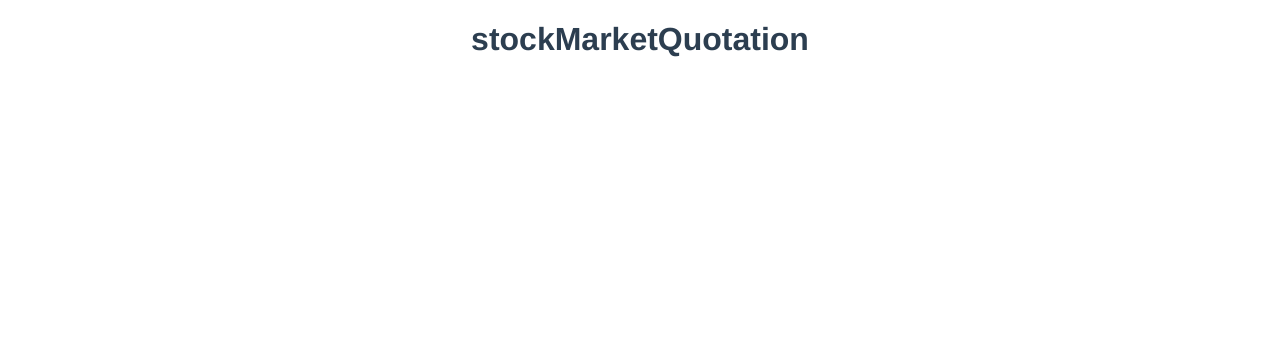
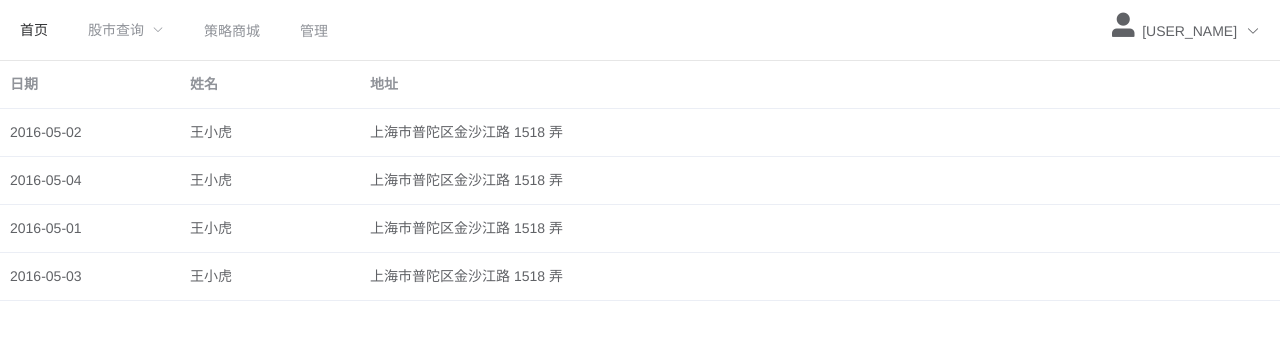
Before and after one commit to swh256/Quantitative-Transaction-SS, a Vue app in the folder vue/: page /#/stockinfo/stockmarketquotation in a window 1280 px wide. Shown: the top 340 px of the page. Built offline with nearby package versions, Linux system fonts and the light colour scheme.

Commit message:
除策略商城以外的页面框架、重复组件打包

```diff
--- a/vue/src/App.vue
+++ b/vue/src/App.vue
@@ -3,6 +3,11 @@
     <router-view/>
   </div>
 </template>
+
+<script>
+  // import nav from "./components/nav";
+  // import headNav from "./components/headNav";
+</script>
 
 <style>
 #app {
--- /dev/null
+++ b/vue/src/components/headNav.vue
@@ -0,0 +1,39 @@
+<template>
+  <!--  导航栏  -->
+  <el-menu :default-active="''" class="el-menu-demo" mode="horizontal" @select="handleSelect">
+    <el-menu-item index="1">首页</el-menu-item>
+    <el-submenu index="2">
+      <template slot="title">股市查询</template>
+      <router-link :to="{name:'stockMarketQuotation'}"><el-menu-item index="2-1">整体行情查询</el-menu-item></router-link>
+      <router-link :to="{name:'stockQuotation'}"><el-menu-item index="2-2">单只股票查询</el-menu-item></router-link>
+    </el-submenu>
+    <el-menu-item index="3"><router-link :to="{name:'strategyStore'}">策略商城</router-link></el-menu-item>
+    <el-menu-item index="4"><router-link :to="{name:'manager'}">管理</router-link></el-menu-item>
+    <div class="index-nav-right" type="flex" v-if="false">
+      <el-button  >登录</el-button>
+      <el-button  >注册</el-button>
+    </div>
+    <div class="index-nav-right" type="flex" v-else>
+      <el-dropdown>
+          <span class="el-dropdown-link">
+            <i class="el-icon-user-solid" ></i>
+            <span> [USER_NAME] </span>
+            <i class="el-icon-arrow-down el-icon--right"></i>
+          </span>
+        <el-dropdown-menu slot="dropdown">
+          <router-link :to="{name:'userInfo'}"><el-dropdown-item>用户信息</el-dropdown-item></router-link>
+          <el-dropdown-item divided>退出登录</el-dropdown-item>
+        </el-dropdown-menu>
+      </el-dropdown>
+    </div>
+  </el-menu>
+</template>
+
+<script>
+export default {
+  name: "headNav",
+  userName: "username"
+}
+</script>
+
+<style scoped src="../css/index.css"></style>
--- a/vue/src/views/index.vue
+++ b/vue/src/views/index.vue
@@ -1,40 +1,12 @@
 <template>
   <div class="index">
-    <!--  导航栏  -->
-    <el-menu :default-active="1" class="el-menu-demo" mode="horizontal" @select="handleSelect">
-      <el-menu-item index="1">首页</el-menu-item>
-      <el-submenu index="2">
-        <template slot="title">股市查询</template>
-        <router-link :to="{name:'stockMarketQuotation'}"><el-menu-item index="2-1">整体行情查询</el-menu-item></router-link>
-        <router-link :to="{name:'stockQuotation'}"><el-menu-item index="2-2">单只股票查询</el-menu-item></router-link>
-      </el-submenu>
-      <el-menu-item index="3"><router-link :to="{name:'strategyStore'}">策略商城</router-link></el-menu-item>
-      <el-menu-item index="4"><router-link :to="{name:'manager'}">管理</router-link></el-menu-item>
-      <div class="index-nav-right" type="flex" v-if="false">
-        <el-button  >登录</el-button>
-        <el-button  >注册</el-button>
-      </div>
-      <div class="index-nav-right" type="flex" v-else>
-        <el-dropdown>
-          <span class="el-dropdown-link">
-            <i class="el-icon-user-solid" ></i>
-            <i class="el-icon-arrow-down el-icon--right"></i>
-          </span>
-          <el-dropdown-menu slot="dropdown">
-            <el-dropdown-item>用户信息</el-dropdown-item>
-            <el-dropdown-item divided>退出登录</el-dropdown-item>
-          </el-dropdown-menu>
-        </el-dropdown>
-      </div>
-    </el-menu>
     <!--  主页图片  -->
+    <HeadNav></HeadNav>
     <el-carousel :interval="5000" arrow="always" style="background-color: #abdde5" :height="hdgd">
       <el-carousel-item v-for="item in 4" :key="item">
         <h3>{{ item }}</h3>
       </el-carousel-item>
     </el-carousel>
-
-    <div>{{number}}</div>
   </div>
 </template>
 
@@ -43,13 +15,20 @@
 import Vue from "vue";
 //import 'bootstrap/dist/css/bootstrap.min.css'
 //import 'bootstrap/dist/js/bootstrap.min.js'
+import headNav from "../components/headNav";
+import HeadNav from "../components/headNav";
 
 export default {
   name: 'index',
+  components: {HeadNav},
+  component(id) {
+    headNav
+  },
   data(){
     return{
-      number:'',
+      number: '',
       hdgd: '740px',
+      userName: 'username'
     }
   },
   methods:{
@@ -59,6 +38,7 @@ export default {
   },
   mounted() {
     let that = this;
+    //动态改变轮播图高度
     window.onresize = function windowResize() {
       // 通过捕获系统的onresize事件触发我们需要执行的事件
       var w = window.innerWidth
@@ -75,5 +55,5 @@ export default {
 }
 </script>
 
-<style src="../css/index.css"></style>
+<style src="../css/index.css" scoped></style>
 <!--<style scoped src="../css/bootstrap.min.css"></style>-->
--- a/vue/src/views/stockMarketQuotation.vue
+++ b/vue/src/views/stockMarketQuotation.vue
@@ -1,15 +1,77 @@
 <template>
 <div class="stockMarketQuotation">
-  <h1>stockMarketQuotation</h1>
+  <HeadNav></HeadNav>
+  <el-table
+      :data="tableData"
+      style="width: 100%"
+      :row-class-name="tableRowClassName">
+    <el-table-column
+        prop="date"
+        label="日期"
+        width="180">
+    </el-table-column>
+    <el-table-column
+        prop="name"
+        label="姓名"
+        width="180">
+    </el-table-column>
+    <el-table-column
+        prop="address"
+        label="地址">
+    </el-table-column>
+  </el-table>
 </div>
 </template>
 
 <script>
+import headNav from "../components/headNav";
+import HeadNav from "../components/headNav";
 export default {
-  name: "stockMarketQuotation"
+  name: "stockMarketQuotation",
+  components: {HeadNav},
+  data(){
+    return{
+      tableData: [{
+        date: '2016-05-02',
+        name: '王小虎',
+        address: '上海市普陀区金沙江路 1518 弄',
+      }, {
+        date: '2016-05-04',
+        name: '王小虎',
+        address: '上海市普陀区金沙江路 1518 弄'
+      }, {
+        date: '2016-05-01',
+        name: '王小虎',
+        address: '上海市普陀区金沙江路 1518 弄',
+      }, {
+        date: '2016-05-03',
+        name: '王小虎',
+        address: '上海市普陀区金沙江路 1518 弄'
+      }]
+    }
+  },
+  methods:{
+    tableRowClassName({row, rowIndex}) {
+      if (rowIndex === 1) {
+        return 'warning-row';
+      } else if (rowIndex === 3) {
+        return 'success-row';
+      }
+      return '';
+    }
+  },
+  component(id) {
+    headNav
+  },
 }
 </script>
 
 <style scoped>
+  .el-table .warning-row {
+    background: oldlace;
+  }
 
+  .el-table .success-row {
+    background: #f0f9eb;
+  }
 </style>
--- a/vue/src/views/stockQuotation.vue
+++ b/vue/src/views/stockQuotation.vue
@@ -1,12 +1,26 @@
 <template>
 <div class="stockQuotation">
-  <h1>stockQuotation</h1>
+  <HeadNav></HeadNav>
+  <el-container>
+    <el-header>
+
+    </el-header>
+    <el-main>
+
+    </el-main>
+  </el-container>
 </div>
 </template>
 
 <script>
+import headNav from "../components/headNav";
+import HeadNav from "../components/headNav";
 export default {
-  name: "stockQuotation"
+  name: "stockQuotation",
+  components: {HeadNav},
+  component(id) {
+    headNav
+  },
 }
 </script>
 
--- a/vue/src/views/strategyStore.vue
+++ b/vue/src/views/strategyStore.vue
@@ -1,12 +1,19 @@
 <template>
 <div class="strategyStore">
-  <h1>STRATEGY_STORE</h1>
+  <HeadNav></HeadNav>
 </div>
 </template>
 
 <script>
+import headNav from "../components/headNav";
+import HeadNav from "../components/headNav";
 export default {
-  name: "strategyStore"
+  name: "strategyStore",
+  components: {HeadNav},
+  component(id) {
+    headNav
+  }
+
 }
 </script>
 
--- a/vue/src/views/userInfo.vue
+++ b/vue/src/views/userInfo.vue
@@ -1,13 +1,34 @@
 <template>
   <div class="userInfo">
-    <h1>USER_INFO</h1>
+    <HeadNav></HeadNav>
+    <el-container>
+      <el-aside>
+        <el-tabs :tab-position="'left'" style="height: 200px;">
+          <el-tab-pane label="基本信息">
+            基本信息
+          </el-tab-pane>
+          <el-tab-pane label="持仓信息">
+            持仓信息
+          </el-tab-pane>
+        </el-tabs>
+      </el-aside>
+      <el-main>
+
+      </el-main>
+    </el-container>
+
   </div>
 </template>
 
 <script>
+import headNav from "../components/headNav";
+import HeadNav from "../components/headNav";
 export default {
   name: "userInfo",
-  userInfoList:''
+  components: {HeadNav},
+  component(id) {
+    headNav
+  }
 }
 </script>
 
```
